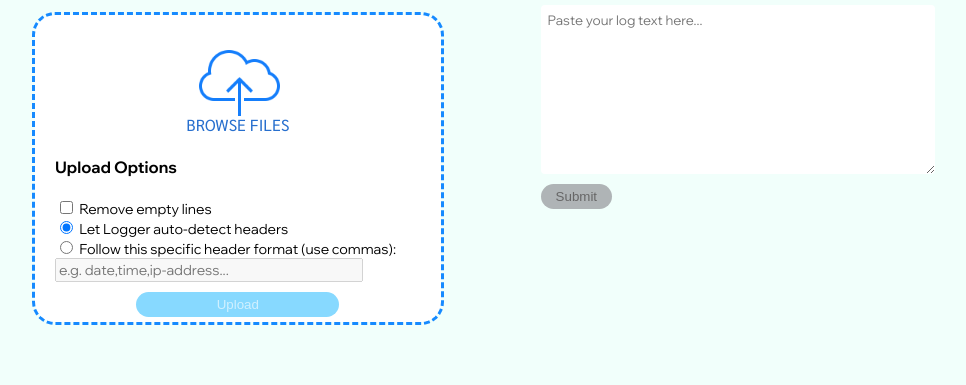
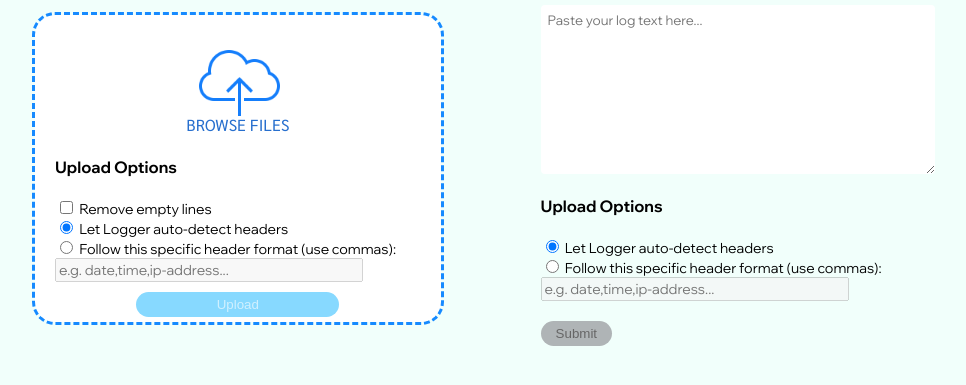
Before and after one commit to zaneypal/logger, a Flask app: page / in a window 1280 px wide. Shown: the part 234-619 px from the top of the page, without its empty margins (73-1039 px from the left). Run offline with Flask 3, Linux system fonts and the light colour scheme; some web fonts are replaced.

Commit message:
Added upload options for pasting logs. Added line numbering to logger table.

```diff
--- a/app.py
+++ b/app.py
@@ -37,7 +37,7 @@ with app.app_context():
 
 app.app_context().push()
 
-logger_config = "date,time,ip_address,username,operating_system,request,command,protocol,status_code,object,file_size,data_in,data_out,hostname"
+logger_config = "date,time,ip_address,username,operating_system,user_agent,request,command,protocol,status_code,object,file_size,data_in,data_out,hostname"
 
 # Redirects user to homepage when visting the site
 @app.route('/', methods=['POST', 'GET'])
@@ -55,21 +55,26 @@ def index():
                 filename = file.filename
                 data = file.read()
 
+                if request.form['upload-option'] == "custom":
+                    header_format = request.form['header-format']
+                else:
+                    header_format = "auto"
+
             # Allows user to also upload logs by pasting text
             else:
                 data = request.form['log-text-field'].encode()
                 filename = 'Pasted Log'
+
+                if request.form['upload-option-paste'] == "custom":
+                    header_format = request.form['header-format-paste']
+                else:
+                    header_format = "auto"
 
             try:
                 if request.form['remove-empty-lines']:
                     no_empty_lines = True
             except:
                 no_empty_lines = False
-
-            if request.form['upload-option'] == "custom":
-                header_format = request.form['header-format']
-            else:
-                header_format = "auto"
 
             current_datetime = get_exact_datetime()
             db.session.add(recentFile(name=filename, content=data, upload_date=current_datetime, no_empty_lines=no_empty_lines, header_format=header_format))
@@ -97,8 +102,10 @@ def view_log(file, tag):
         loggerSession.query.delete()
         logs_result = db.session.execute(db.select(recentFile).where(and_(recentFile.name == file, recentFile.upload_date == tag))).scalar()
         if logs_result.header_format != 'auto':
-            logger_config = logs_result.header_format
-        db.session.add(loggerSession(config=True, data=logger_config))
+            data = logs_result.header_format
+        else:
+            data = logger_config
+        db.session.add(loggerSession(config=True, data=data))
         db.session.commit()
 
         logs = logs_result.content.decode().split('\n')
--- a/regex.py
+++ b/regex.py
@@ -37,11 +37,12 @@ patterns = {
     'date': [2, re.compile(r"(?:[JFMASOND][a-z]{2,8} (?:(?:30|31)|[0-2]?[0-9]), \d{4})|(?:(?:\d{1,2}(?:\/|-| |)){2}\d{2,4})")],
     'time': [1, re.compile(r"(?:(?:1[0-2]|0?[0-9])(?::[0-5][0-9]){1,2} ?(?:AM|PM)?)|(?:(?:2[0-3]|1[0-9]|0?[0-9])(?::[0-5][0-9]){1,2})", re.IGNORECASE)],
     'hostname': [1, re.compile(r"(?=.{1,255}$)[0-9A-Za-z](?:(?:[0-9A-Za-z]|-){0,61}[0-9A-Za-z])?(?:\.[0-9A-Za-z](?:(?:[0-9A-Za-z]|-){0,61}[0-9A-Za-z])?)*\.?")],
-    'username': [1, re.compile(r"[a-z]{4,}\w*")],
+    'username': [1, re.compile(r"[a-z]{4,}\w*", re.IGNORECASE)],
     'ip_address': [1, re.compile(r"(?:25[0-5]|(?:2[0-4]|1[0-9]|[1-9]|)[0-9]\.){3}(?:25[0-5]|(?:2[0-4]|1[0-9]|[1-9]|)[0-9])")],
     'request': [1, re.compile(r"(?:GET|HEAD|POST|PUT|DELETE|CONNECT|OPTIONS|TRACE|PATCH)", re.IGNORECASE)],
     'command': [1, re.compile(r"")],
     'protocol': [1, re.compile(r"(?:TCP/IP|SMTP|PPP|FTP|SFTP|HTTPS?|TELNET|POP3|IPV[46]|ICMP|UDP|IMAP|SSH|Gopher)", re.IGNORECASE)],
+    'user_agent': [1, re.compile(r"(?:Mozilla|AppleWebKit|Chrome|Safari)(?: |\/)\d+\.\d+(?:\.\d+)?", re.IGNORECASE)],
     'status_code': [1, re.compile(r"\s([1-5][0-9]{2})\s")],
     'object': [1, re.compile(r"\/?\w*\.[a-z]{3,4}")],
     'file_size': [1, re.compile(r"\d+[kmgtpezyKMGTPEZY][bB](?: |)")],
--- a/static/css/index.css
+++ b/static/css/index.css
@@ -60,7 +60,7 @@ label[for="loggerfile"]:hover span {
     font-size: 14px;
 }
 
-#upload-option-other {
+input[type='text'].upload-option {
     width: 300px;
     max-width: 300px;
 }
--- a/static/css/logger-session.css
+++ b/static/css/logger-session.css
@@ -20,9 +20,9 @@
     text-align: left;
     border-spacing: 10px 1px;
     background-color: #8f5a0b;
-    overflow: auto;
     white-space: nowrap;
     margin: 10px 30px;
+    overflow-x: auto;
     display: none;
 }
 
--- a/static/js/main.js
+++ b/static/js/main.js
@@ -93,40 +93,45 @@ loggerFile.addEventListener('change', function() {
     selectedFileName.textContent = this.files[0].name;
     uploadButton.classList.add('ready');
 
-    if (uploadOptionText.checked === true && headerFormat.value === '') {
+    if (importCustom.checked === true && importFormat.value === '') {
         uploadButton.classList.remove('ready');
     }
 })
 
-const uploadOptionText = document.getElementById('upload-option3');
-const uploadOption = document.getElementById('upload-option2');
-const headerFormat = document.getElementById('upload-option-other');
-uploadOptionText.addEventListener('mouseup', function() {
-    headerFormat.disabled = false;
+const importCustom = document.getElementById('upload-option3');
+const importAuto = document.getElementById('upload-option2');
+const importFormat = document.getElementById('upload-option-other');
+const pasteCustom = document.getElementById('upload-option5');
+const pasteAuto = document.getElementById('upload-option4');
+const pasteFormat = document.getElementById('upload-option-other-paste');
+const pasteBox = document.getElementById('text-box');
+
+importCustom.addEventListener('mouseup', function() {
+    importFormat.disabled = false;
     uploadButton.classList.remove('ready')
 })
 
 document.querySelector('label[for="upload-option3"]').addEventListener('mouseup', function() {
-    headerFormat.disabled = false;
+    importFormat.disabled = false;
     uploadButton.classList.remove('ready')
 })
 
-uploadOption.addEventListener('mouseup', function() {
-    headerFormat.disabled = true;
+importAuto.addEventListener('mouseup', function() {
+    importFormat.disabled = true;
     if (loggerFile.value != '') {
         uploadButton.classList.add('ready');
     }
 })
 
 document.querySelector('label[for="upload-option2"]').addEventListener('mouseup', function() {
-    headerFormat.disabled = true;
+    importFormat.disabled = true;
     if (loggerFile.value != '') {
         uploadButton.classList.add('ready');
     }
 })
 
-headerFormat.addEventListener('input', function() {
-    if (headerFormat.value === '') {
+importFormat.addEventListener('input', function() {
+    if (importFormat.value === '') {
         uploadButton.classList.remove('ready');
     } else {
         if (loggerFile.value != '') {
@@ -135,5 +140,39 @@ headerFormat.addEventListener('input', function() {
     }
 })
 
+pasteCustom.addEventListener('mouseup', function() {
+    pasteFormat.disabled = false;
+    submitButton.classList.remove('ready')
+})
+
+document.querySelector('label[for="upload-option5"]').addEventListener('mouseup', function() {
+    pasteFormat.disabled = false;
+    submitButton.classList.remove('ready')
+})
+
+pasteAuto.addEventListener('mouseup', function() {
+    pasteFormat.disabled = true;
+    if (pasteBox.value != '') {
+        submitButton.classList.add('ready');
+    }
+})
+
+document.querySelector('label[for="upload-option4"]').addEventListener('mouseup', function() {
+    pasteFormat.disabled = true;
+    if (pasteBox.value != '') {
+        submitButton.classList.add('ready');
+    }
+})
+
+pasteFormat.addEventListener('input', function() {
+    if (pasteFormat.value === '') {
+        submitButton.classList.remove('ready');
+    } else {
+        if (pasteBox.value != '') {
+            submitButton.classList.add('ready');
+        }
+    }
+})
+
 // Removes red lines under misspelled words
 document.querySelectorAll('input[type=text], textarea').forEach(field => field.spellcheck = false);
--- a/templates/index.html
+++ b/templates/index.html
@@ -46,6 +46,12 @@
             <h3>Paste your logs here</h3>
             <form method="POST" enctype="multipart/form-data">
                 <textarea id="paste-logs-field" name="log-text-field" id="text-box" cols="50" rows="10" placeholder="Paste your log text here..." oninput="activateButton()"></textarea>
+                <h4>Upload Options</h4>
+                <input type="radio" name="upload-option-paste" value="auto" id="upload-option4" checked="checked">
+                <label for="upload-option4" class="upload-option">Let Logger auto-detect headers</label><br>
+                <input type="radio" name="upload-option-paste" value="custom" id="upload-option5">
+                <label for="upload-option5" class="upload-option">Follow this specific header format (use commas):</label><br>
+                <input type="text" name="header-format-paste" class="upload-option" id="upload-option-other-paste" placeholder="e.g. date,time,ip-address..." disabled><br><br>
                 <input type="submit" value="Submit" id="submit-btn">
             </form>
         </div>
--- a/templates/logger-session.html
+++ b/templates/logger-session.html
@@ -16,12 +16,14 @@
 <div class="logs-view">
     <table id="auto-fields" class="log-view">
         <tr>
+            <th></th>
         {% for header in headers %}
             <th>{{ header }}</th>
         {% endfor %}
         </tr>
         {% for field in fields %}
         <tr>
+            <td><b>{{ loop.index }}</b></td>
             {% for index in range(len(field)) %}
             <td>{{ field[index] }}</td>
             {% endfor %}
```
Also changed, not shown: static/images/logger_logo.png.
